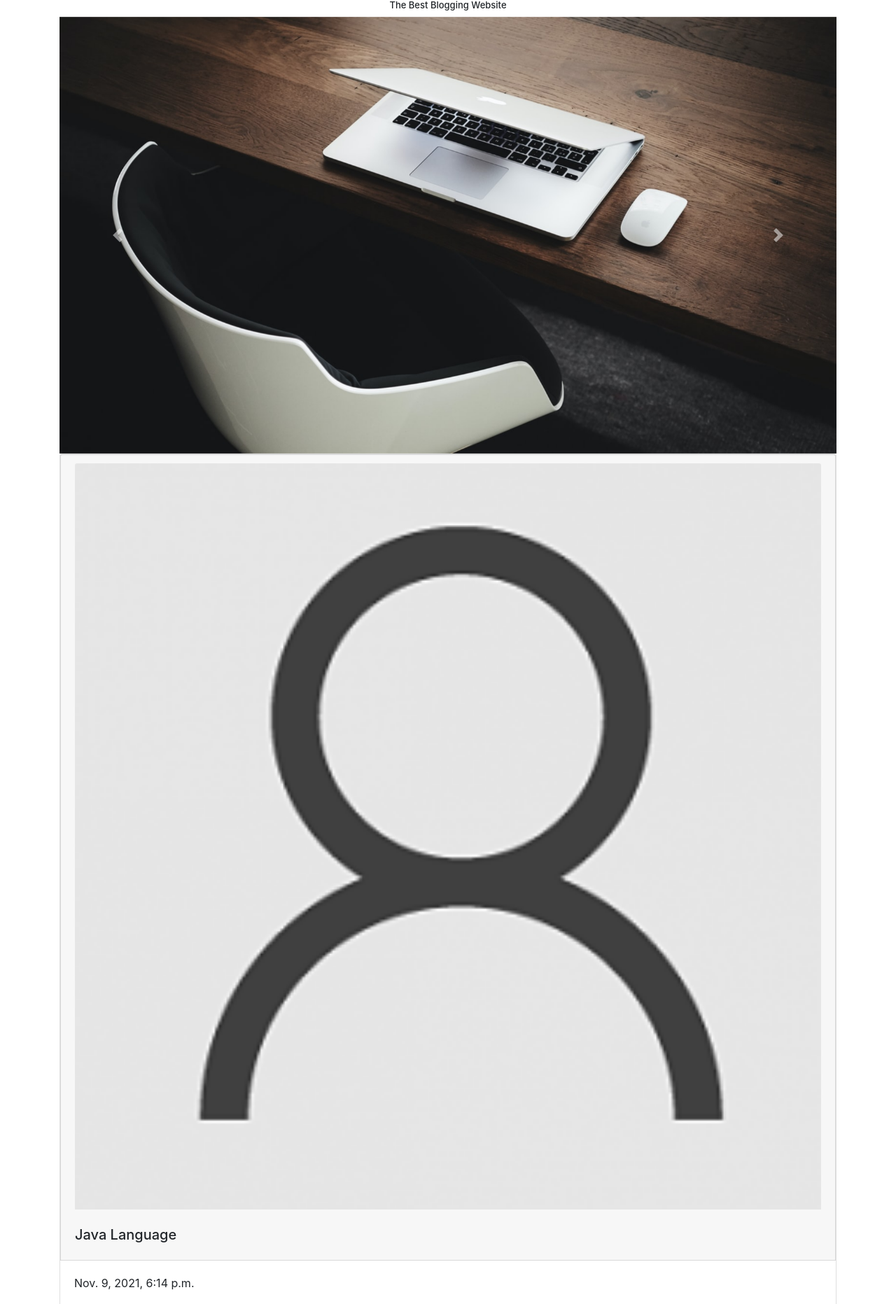
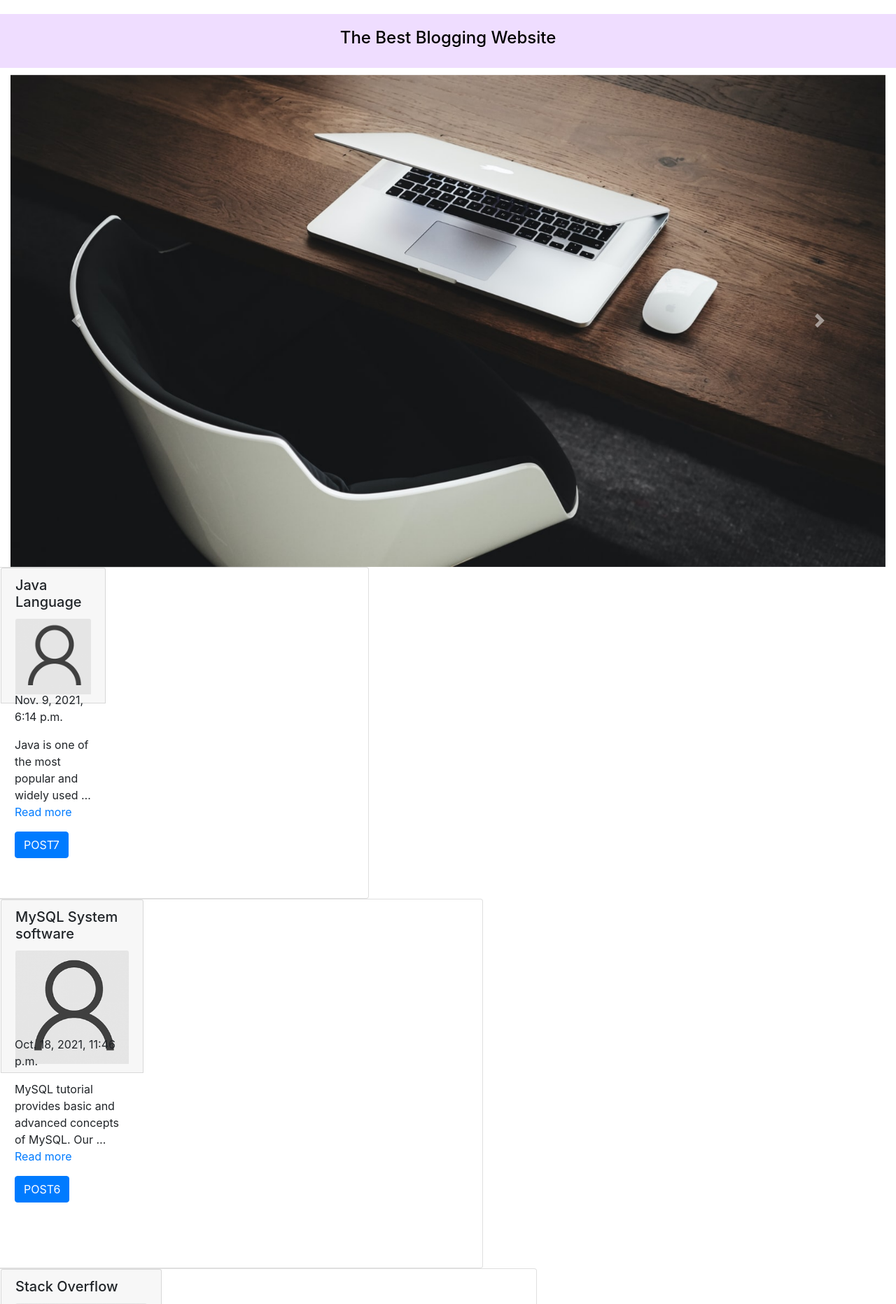
Before and after one commit to ankitkumar777/blog, a Django app: page / in a window 1280 px wide. Shown: the part 56-1919 px from the top of the page at 70% size. Run offline with Django 3.2, Linux system fonts and the light colour scheme; data comes from the database, SQL or seed files in the repository; some libraries are stand-ins or nearby versions.

Commit message:
heading title added

```diff
--- a/static/css/style.css
+++ b/static/css/style.css
@@ -9,3 +9,16 @@ h1{
     font-size: small;
 
 }
+
+.heading {
+    text-transform: capitalize;
+    text-align: center;
+    background-color:  rgb(239, 221, 255);
+    margin-top: 20px;
+    margin-bottom: 10px;
+    padding: 20px 0px 20px 0px;
+    color: rgb(0, 0, 0);
+}
+.heading h1{
+    font-size: x-large;
+}
--- a/templates/posts/base.html
+++ b/templates/posts/base.html
@@ -60,10 +60,11 @@
             </form>
         </div>
     </nav>
-    <div class="container">
+
+    <div class="heading">
         <h1>The Best Blogging Website</h1>
     </div>
-    <div class="container">
+    <div class="container-fluid">
         <div id="carouselExampleControls" class="carousel slide" data-ride="carousel">
             <div class="carousel-inner">
                 <div class="carousel-item active">
@@ -110,10 +111,10 @@
             </a>
         </div>
     </div>
+        {% block content %}
 
-    {% block content %}
+        {% endblock %}
 
-    {% endblock %}
     <script src="{% static 'js/jquery-3.2.1.slim.min.js' %}"></script>
     <script src="{% static 'js/bootstrap.min.js' %}"></script>
     <script src="{% static 'js/popper.min.js' %}"></script>
--- a/templates/posts/index.html
+++ b/templates/posts/index.html
@@ -2,17 +2,18 @@
 {% load static %}
 
 {% block content %}
-
-<div class="container">
 {% for post in object_list reversed %}
+<div class="row">
   <div class="card">
+    <div class="col-lg-4">
       <div class="card card-header">
+        <h5 class="card-title">{{post.title}}</h5>
         {% if post.img %}
         <img class="card-img-top" src="{{post.img.url}}" alt="Card image cap">
         {% endif %}
-      <br>
-      <h5 class="card-title">{{post.title}}</h5>
       </div>
+    </div>
+    <div class="col-md-4">
       <div class="card-body">
         <p class="card-text">{{post.created_at}}</p>
         <p class="card-text">{{post.body|truncatewords:10}} <a href="/post/{{post.id}}">Read more</a></p>
@@ -20,7 +21,10 @@
       </div>
     </div>
   </div>
+</div>
 {% endfor %}
+
+
 
 {% if is_paginated %}
 <ul class="pagination">
```
Lines whose indentation alone changed are shown as unchanged.
